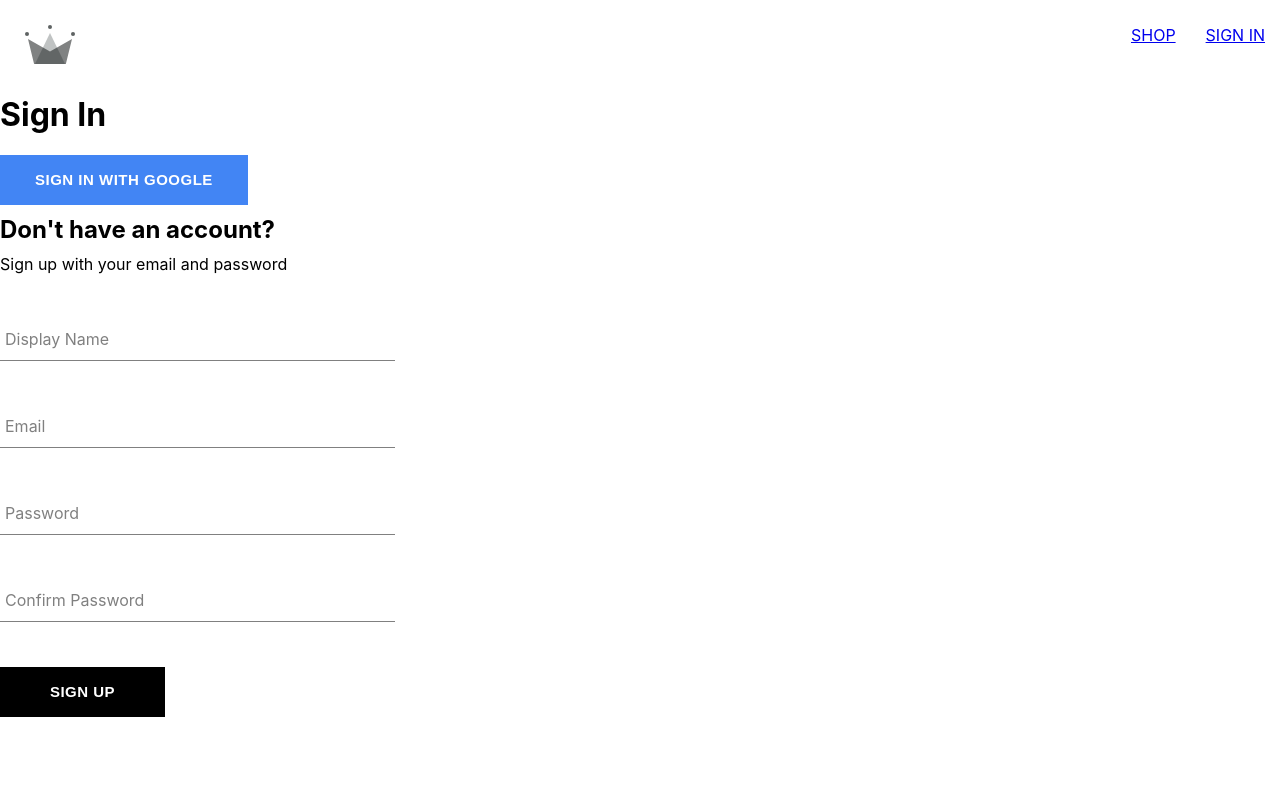
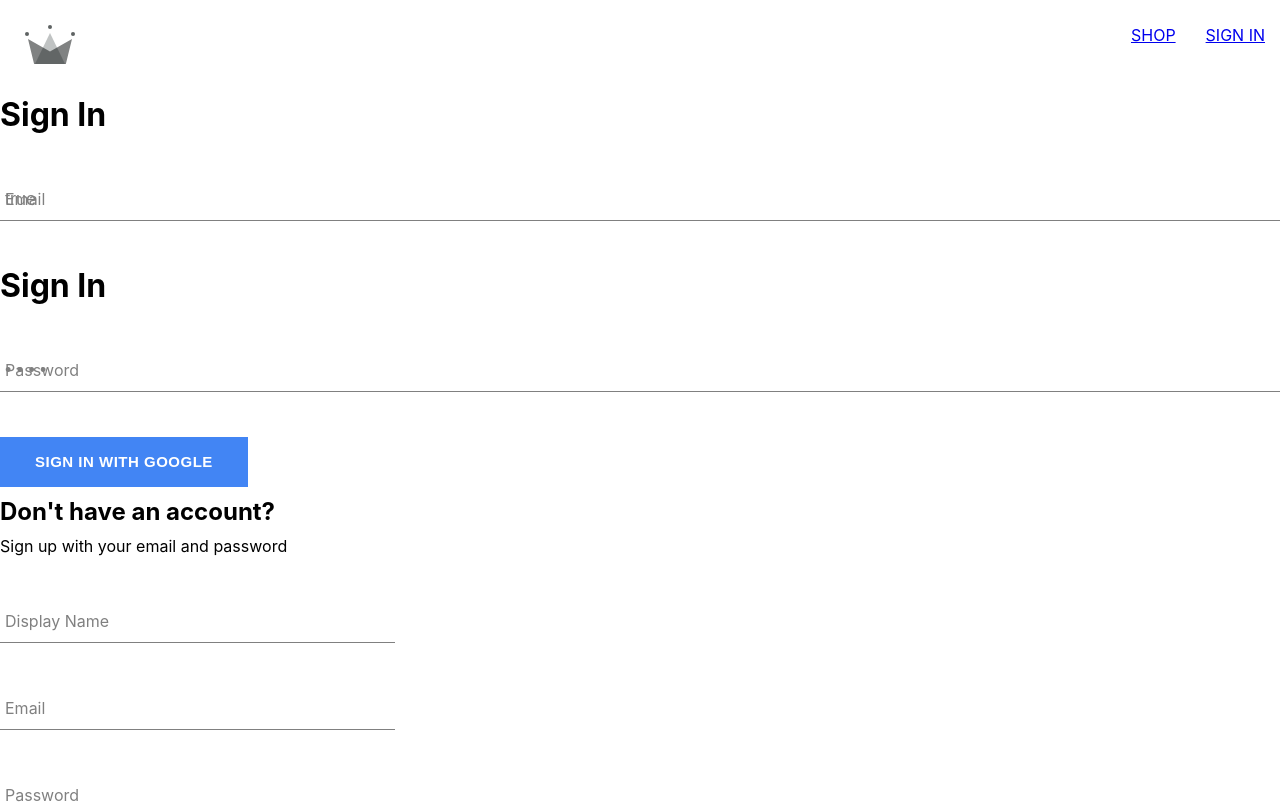
Before and after one commit to cambodianjesuss/crwn-clothing-2, a React (Create React App) app: page /sign-in in a window 1280 px wide. Shown: the top 803 px of the page. Built offline with nearby package versions, Linux system fonts and the light colour scheme; the HTML template or start-up script is replaced by a standard one.

Commit message:
building sign in form component

```diff
--- a/src/components/routes/sign-in/sign-in.component.js
+++ b/src/components/routes/sign-in/sign-in.component.js
@@ -3,6 +3,7 @@ import {
   createUserDocumentFromAuth,
 } from "../../../utils/firebase/firebase.utils";
 
+import SignInForm from "../../sign-in-form/sign-in-form.component";
 import SignUpForm from "../../sign-up-form/sign-up-form.component";
 import Button from "../../button/button.component";
 
@@ -15,8 +16,7 @@ const SignIn = () => {
 
   return (
     <div>
-      <h1>Sign In</h1>
-      <Button onClick={logGoogleUser} buttonType='google'>Sign in with Google</Button>
+      <SignInForm logGoogleUser={logGoogleUser} />
       {/*<button onClick={logGoogleUser}>Sign in with Google Popup</button>*/}
       <SignUpForm />
     </div>
--- /dev/null
+++ b/src/components/sign-in-form/sign-in-form.component.js
@@ -0,0 +1,28 @@
+import FormInput from "../form-input/form-input.component";
+import Button from "../button/button.component";
+
+const SignInForm = ({logGoogleUser})=>{
+  return (
+    <div>
+      <h1>Sign In</h1>
+      <FormInput
+        label="Email"
+        type="email"
+        required
+        name="email"
+        value
+      />
+      <h1>Sign In</h1>
+      <FormInput
+        label="Password"
+        type="password"
+        required
+        name="password"
+        value
+      />
+      <Button onClick={logGoogleUser} buttonType='google'>Sign in with Google</Button>
+    </div>
+  )
+}
+
+export default SignInForm;
```
